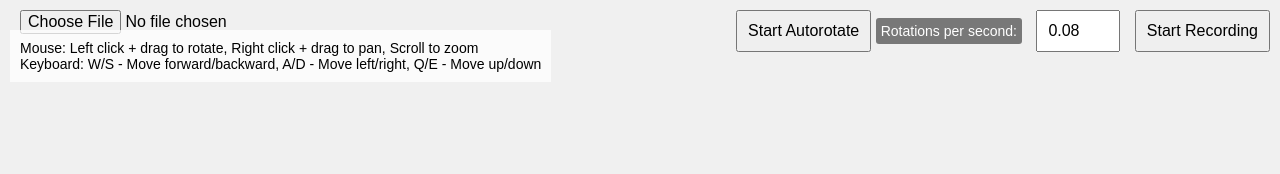
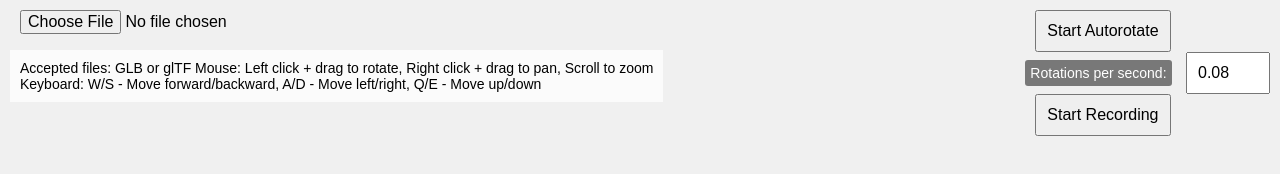
Before and after one commit to Cooptacular/VirtualStudioPrototype, a plain HTML site: page index.html in a window 1280 px wide. Drawn offline with nearby package versions, Linux system fonts and the light colour scheme.

Commit message:
updated layout

```diff
--- a/index.html
+++ b/index.html
@@ -15,7 +15,7 @@
         }
         #info {
             position: absolute;
-            top: 30px;
+            top: 50px;
             left: 10px;
             color: black;
             font-size: 14px;
@@ -48,13 +48,16 @@
     <input type="file" id="fileInput" accept=".glb,.gltf">
     <div id="canvas-container"></div>
     <div id="info">
+        Accepted files: GLB or glTF
         Mouse: Left click + drag to rotate, Right click + drag to pan, Scroll to zoom<br>
         Keyboard: W/S - Move forward/backward, A/D - Move left/right, Q/E - Move up/down
     </div>
     <div id="controls">
         <button id="autorotateBtn">Start Autorotate</button>
+        <br>
         <label for="speedInput">Rotations per second:</label>
         <input type="number" id="speedInput" min="0.01" max="2" step="0.01" value="0.08" title="360° rotations per second">
+        <br>
         <button id="recordBtn">Start Recording</button>
     </div>
 
--- a/style.css
+++ b/style.css
@@ -18,3 +18,6 @@ canvas {
     background-color: rgba(0,0,0,0.5);
     padding: 10px;
 }
+#controls {
+    align-items: left;
+}
```
Also changed, not shown: 1 other file.
